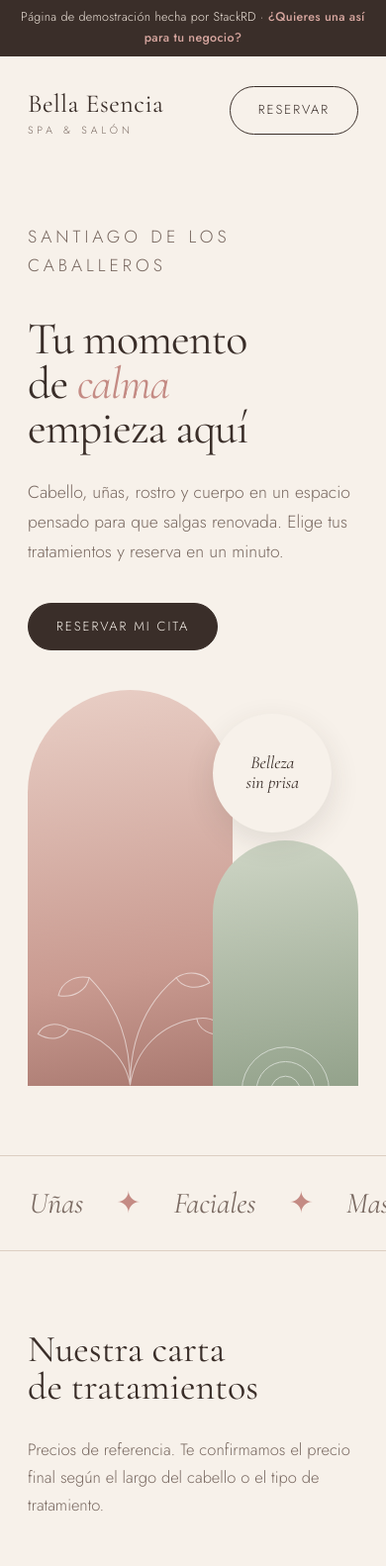
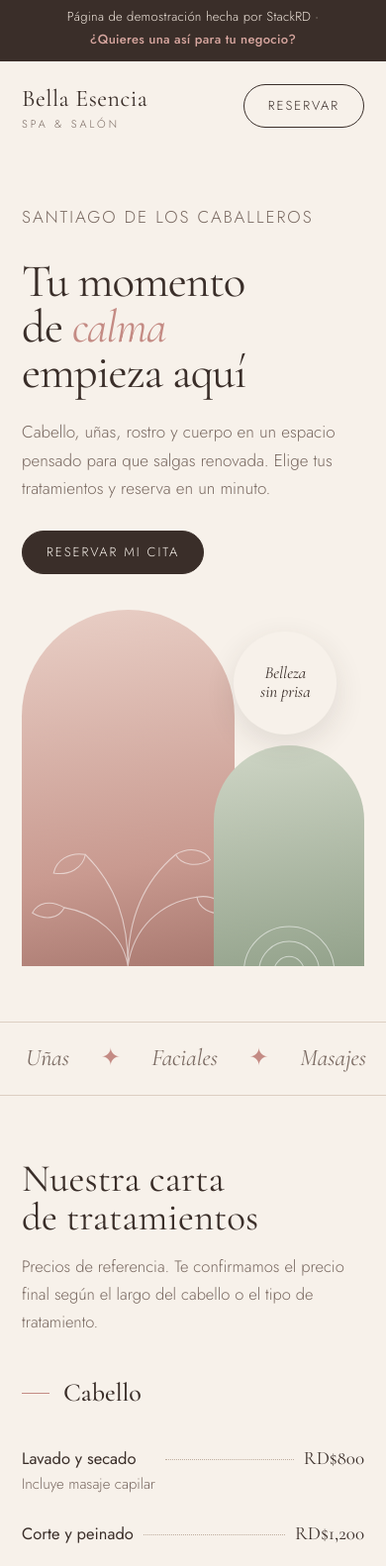
Before and after one commit to DaltonARC/stackrd-web, a plain HTML site: page docs/spa/index.html in a window 390 px wide. Shown: the top 1582 px of the page at 99% size. Drawn offline with nearby package versions, Linux system fonts and the light colour scheme.

Commit message:
Mejora vista movil de spa

```diff
--- a/docs/spa/index.html
+++ b/docs/spa/index.html
@@ -117,6 +117,42 @@ footer a{color:var(--rosa2)}
   .arcos{height:400px}
   .paqs{grid-template-columns:1fr}
   section{padding:80px 0}
+}
+@media(max-width:600px){
+  .wrap{padding:0 22px}
+  .demo{padding:8px 16px;line-height:1.45;font-size:13px}
+  .demo a{display:block;padding:4px 0}
+  header.top{padding:18px 0}
+  .marca{font-size:24px}
+  .marca small{font-size:11px;letter-spacing:3px}
+  .pill{min-height:44px;display:inline-flex;align-items:center;justify-content:center;padding:0 24px}
+  .portada{padding:6px 0 56px;gap:36px}
+  .kicker{font-size:12px;letter-spacing:2px;margin-bottom:16px}
+  .portada h1{font-size:clamp(40px,12vw,48px)}
+  .portada p{font-size:17px;margin:22px 0 28px}
+  .arcos{height:360px}
+  .sello{width:104px;height:104px;font-size:17px}
+  .franja{padding:16px 0}
+  .franja div{font-size:24px}
+  section{padding:64px 0}
+  .titulo{gap:16px;margin-bottom:36px}
+  .titulo h2{font-size:clamp(34px,10vw,40px)}
+  .cat h3{font-size:26px}
+  .item small{font-size:15px}
+  .item span{font-size:19px}
+  .paq{padding:40px 26px 32px}
+  .paq h3{font-size:30px}
+  .paq ul{font-size:15.5px}
+  .paq .p{font-size:32px}
+  .ambiente{gap:44px}
+  .mosaico div:nth-child(1){height:auto}
+  .mosaico span{font-size:12px;letter-spacing:1.5px}
+  .form{gap:36px}
+  .serv{padding:12px 16px;min-height:52px}
+  .dias button,.franjas button{min-height:48px;font-size:14.5px}
+  .total span{font-size:34px}
+  .aviso{font-size:14px}
+  footer{padding:40px 0 44px;font-size:15px}
 }
 @media(prefers-reduced-motion:reduce){*{animation:none!important;transition:none!important}.js .rv{opacity:1;transform:none}}
 </style>
```
